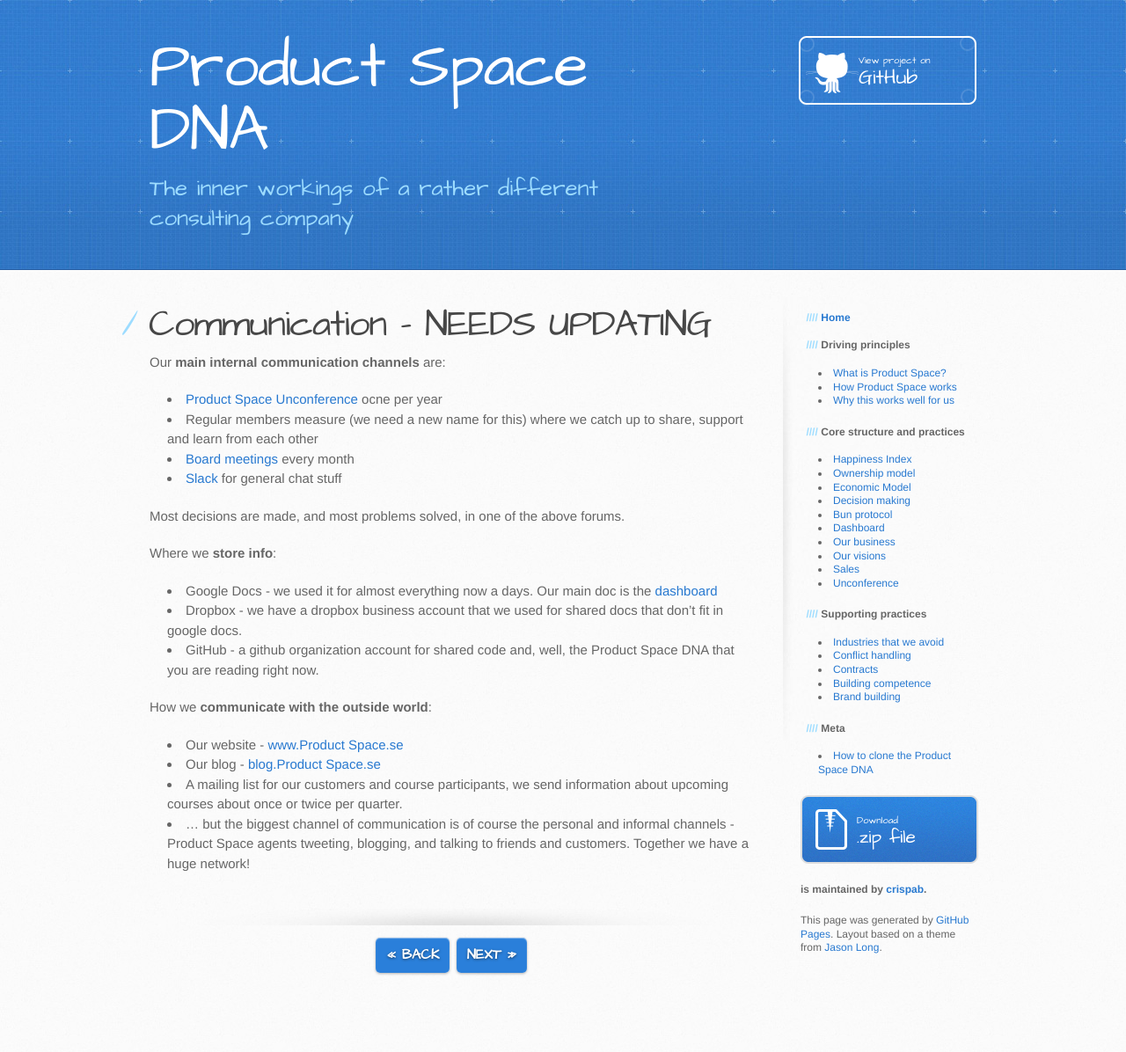
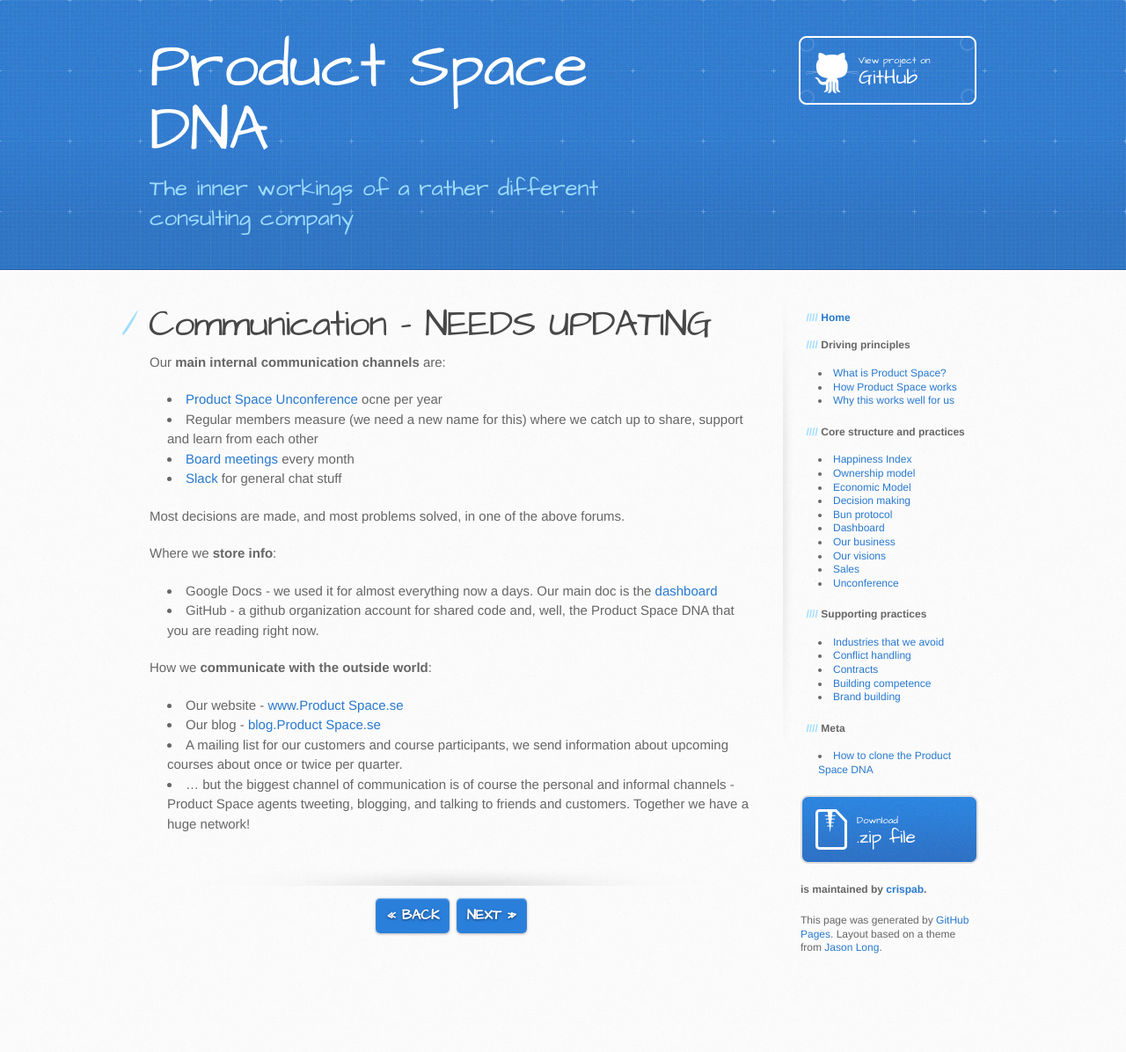
Before and after one commit to crispab/crisp-dna, a Jekyll site: the page built from _docs/communication-meetings-tools.md, in a window 1280 px wide. Shown: the whole page at 88% size. Built offline with Jekyll 4.4.1, drawn with Linux system fonts in a browser that asks for light colours.

Commit message:
Content updates to communication .md

```diff
--- a/_docs/communication-meetings-tools.md
+++ b/_docs/communication-meetings-tools.md
@@ -19,7 +19,6 @@
 Where we **store info**:
 
 -   Google Docs - we used it for almost everything now a days. Our main doc is the [dashboard](dashboard.html)
--   Dropbox - we have a dropbox business account that we used for shared docs that don't fit in google docs.
 -   GitHub - a github organization account for shared code and, well, the Product Space DNA that you are reading right now.
 
 How we **communicate with the outside world**:
```
